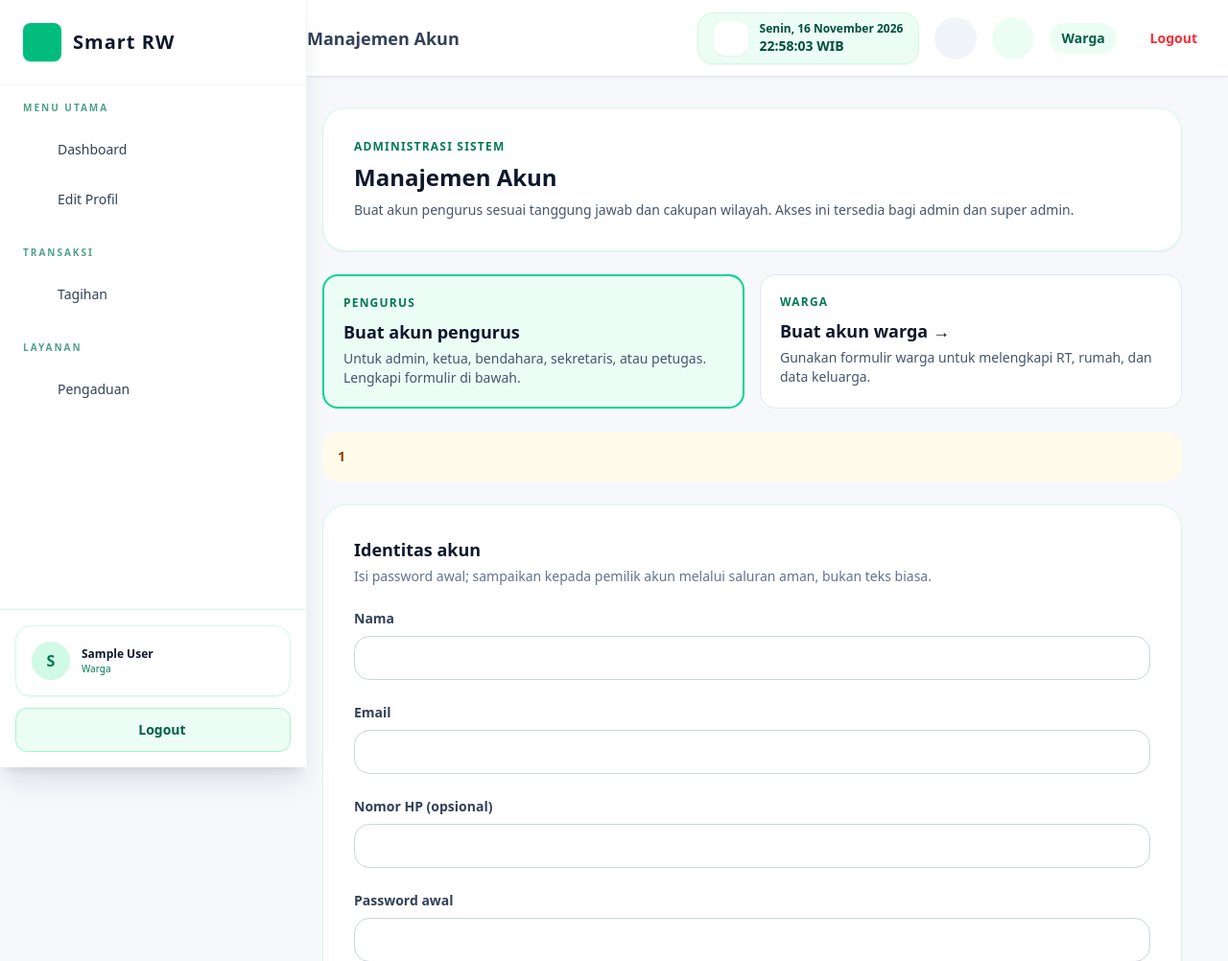
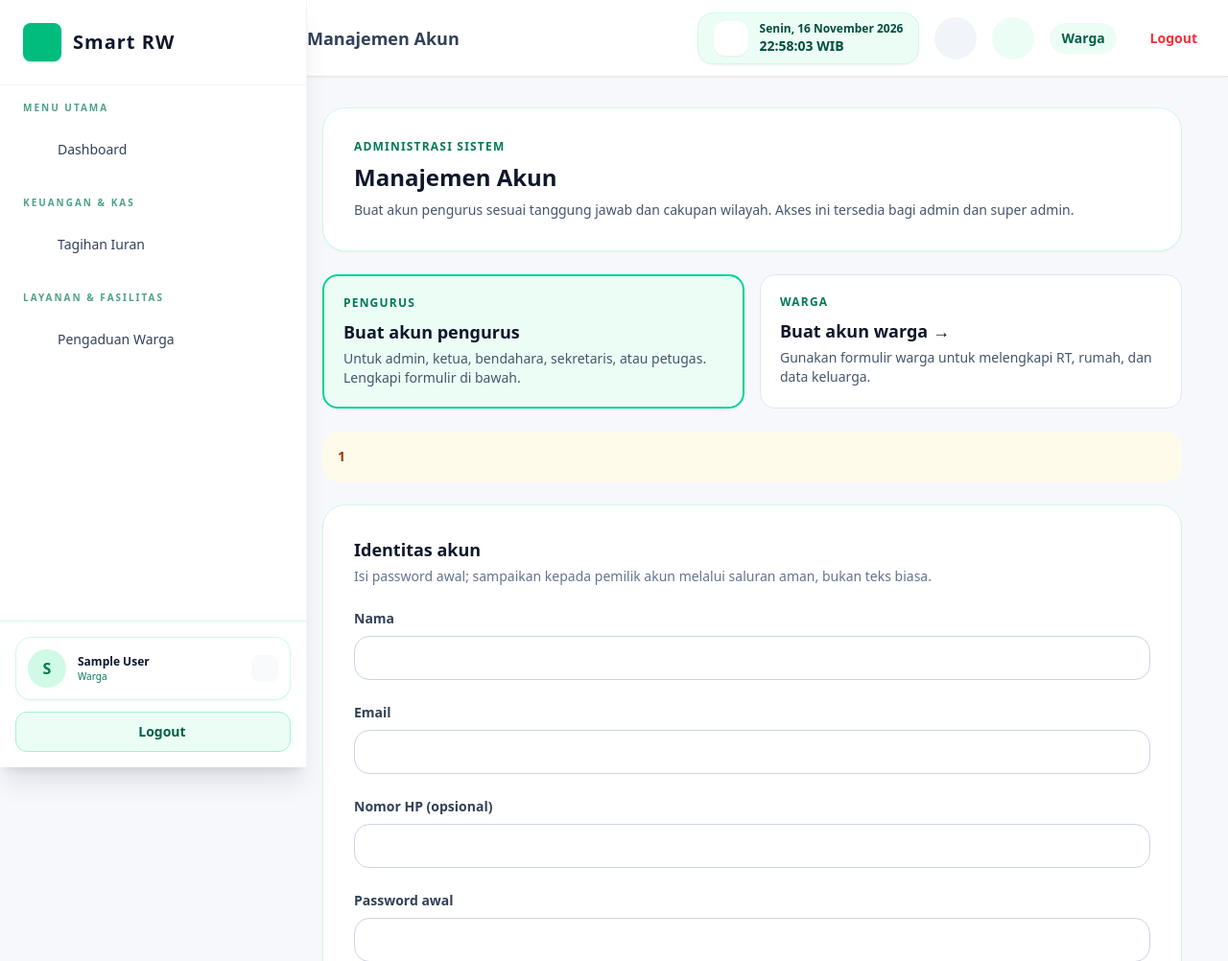
Before and after one commit to DimasWaldy/kas-rt-laravel, a Laravel app: template resources/views/admin/accounts/create.blade.php in a window 1280 px wide. Shown: the top 1002 px of the page at 96% size. Run offline with Laravel 12, Linux system fonts and the light colour scheme; the template is opened without the code that fills it, so the values that code supplies are empty; the visitor is signed in with stand-in values (Sample User, id 1); style sheets or scripts are compiled from the project's sources; parts of the project's set-up code (start-up, migrations or seed data) failed here and were passed over; some web fonts are replaced.

Commit message:
refactor(sidebar): rapikan pengelompokan menu sidebar dan integrasikan edit profil ke profil card

```diff
--- a/resources/views/layouts/app.blade.php
+++ b/resources/views/layouts/app.blade.php
@@ -65,6 +65,14 @@
                     'visible' => true,
                 ],
                 [
+                    'label' => 'Admin Dashboard',
+                    'route' => 'admin.dashboard',
+                    'active' => 'admin/dashboard',
+                    'icon' => 'fa-chart-line',
+                    'iconClass' => 'text-emerald-600',
+                    'visible' => $user->isAdmin(),
+                ],
+                [
                     'label' => 'Direktori RW',
                     'route' => 'direktori-rw.index',
                     'active' => 'direktori-rw*',
@@ -73,48 +81,10 @@
                     'permission' => 'view-direktori-rw',
                     'visible' => $user->hasPermission('view-direktori-rw'),
                 ],
-                [
-                    'label' => 'Edit Profil',
-                    'route' => 'profile.edit',
-                    'active' => 'profile',
-                    'icon' => 'fa-user',
-                    'iconClass' => 'text-emerald-600',
-                    'visible' => true,
-                ],
             ],
         ],
         [
-            'label' => 'Menu Khusus Admin',
-            'items' => [
-                [
-                    'label' => 'Admin Dashboard',
-                    'route' => 'admin.dashboard',
-                    'active' => 'admin/dashboard',
-                    'icon' => 'fa-chart-line',
-                    'iconClass' => 'text-emerald-600',
-                    'visible' => $user->isAdmin(),
-                ],
-                [
-                    'label' => 'Manajemen Akun',
-                    'route' => 'admin.accounts.create',
-                    'active' => 'admin/accounts*',
-                    'icon' => 'fa-users-gear',
-                    'iconClass' => 'text-emerald-600',
-                    'visible' => $user->isGlobalOperator() && $user->isAktif() && $user->hasPermission('admin-only'),
-                ],
-                [
-                    'label' => 'Verifikasi Warga',
-                    'route' => 'verifikasi-warga.index',
-                    'active' => 'verifikasi-warga*',
-                    'icon' => 'fa-user-check',
-                    'iconClass' => 'text-emerald-600',
-                    'permission' => 'manage-warga',
-                    'visible' => $user->hasPermission('manage-warga'),
-                ],
-            ],
-        ],
-        [
-            'label' => $user->isRwOfficial() ? 'Rekap Keuangan RW' : 'Transaksi',
+            'label' => $user->isRwOfficial() ? 'Rekap Keuangan RW' : 'Keuangan & Kas',
             'items' => [
                 [
                     'label' => 'Kas Masuk',
@@ -133,26 +103,13 @@
                     'visible' => ! $user->isRwOfficial() && $user->canViewFinance(),
                 ],
                 [
-                    'label' => 'Tagihan',
+                    'label' => $user->canManageFinance() ? 'Tagihan Warga' : 'Tagihan Iuran',
                     'route' => 'tagihan.index',
-                    'active' => 'tagihan*',
+                    'active' => ['tagihan', 'tagihan/*'],
                     'icon' => 'fa-receipt',
                     'iconClass' => 'text-lime-600',
                     'visible' => ! $user->isRwOfficial(),
                 ],
-                [
-                    'label' => 'Laporan Kas',
-                    'route' => 'laporan-kas.index',
-                    'active' => 'admin/laporan-kas*',
-                    'icon' => 'fa-chart-pie',
-                    'iconClass' => 'text-emerald-600',
-                    'visible' => $user->canViewFinance(),
-                ],
-            ],
-        ],
-        [
-            'label' => 'Pengelolaan RT',
-            'items' => [
                 [
                     'label' => 'Iuran Bulanan',
                     'route' => 'iuran-bulanan.index',
@@ -170,9 +127,76 @@
                     'visible' => $user->hasPermission('manage-finance'),
                 ],
                 [
+                    'label' => 'Verifikasi Tagihan',
+                    'route' => 'tagihan.admin',
+                    'active' => 'admin/tagihan*',
+                    'icon' => 'fa-clipboard-list',
+                    'iconClass' => 'text-green-600',
+                    'visible' => $user->canManageFinance(),
+                ],
+                [
+                    'label' => 'Laporan Kas',
+                    'route' => 'laporan-kas.index',
+                    'active' => 'admin/laporan-kas*',
+                    'icon' => 'fa-chart-pie',
+                    'iconClass' => 'text-emerald-600',
+                    'visible' => $user->canViewFinance(),
+                ],
+            ],
+        ],
+        [
+            'label' => 'Kewargaan & Wilayah',
+            'items' => [
+                [
+                    'label' => 'Verifikasi Warga',
+                    'route' => 'verifikasi-warga.index',
+                    'active' => 'verifikasi-warga*',
+                    'icon' => 'fa-user-check',
+                    'iconClass' => 'text-emerald-600',
+                    'permission' => 'manage-warga',
+                    'visible' => $user->hasPermission('manage-warga'),
+                ],
+                [
+                    'label' => 'Data Warga',
+                    'route' => 'admin.warga.index',
+                    'active' => 'admin/warga*',
+                    'icon' => 'fa-users',
+                    'iconClass' => 'text-teal-600',
+                    'visible' => $user->canManageWarga(),
+                ],
+                [
+                    'label' => 'Data Rumah',
+                    'route' => 'admin.rumah.index',
+                    'active' => 'admin/rumah*',
+                    'icon' => 'fa-house-user',
+                    'iconClass' => 'text-teal-600',
+                    'visible' => $user->canManageWarga(),
+                ],
+                [
+                    'label' => 'Manajemen Akun',
+                    'route' => 'admin.accounts.create',
+                    'active' => 'admin/accounts*',
+                    'icon' => 'fa-users-gear',
+                    'iconClass' => 'text-emerald-600',
+                    'visible' => $user->isGlobalOperator() && $user->isAktif() && $user->hasPermission('admin-only'),
+                ],
+            ],
+        ],
+        [
+            'label' => 'Layanan & Fasilitas',
+            'items' => [
+                [
+                    'label' => 'Surat Menyurat',
+                    'route' => 'surat.index',
+                    'active' => 'surat*',
+                    'icon' => 'fa-envelope-open-text',
+                    'iconClass' => 'text-emerald-600',
+                    'visible' => $user->canViewSurat(),
+                ],
+                [
                     'label' => 'Aset RT',
                     'route' => 'aset.index',
-                    'active' => 'aset*',
+                    'active' => ['aset', 'aset/*'],
                     'icon' => 'fa-boxes-stacked',
                     'iconClass' => 'text-teal-600',
                     'visible' => $user->hasPermission('view-aset'),
@@ -188,7 +212,7 @@
                 [
                     'label' => 'Aset RW',
                     'route' => 'aset-rw.index',
-                    'active' => 'aset-rw*',
+                    'active' => ['aset-rw', 'aset-rw/*'],
                     'icon' => 'fa-building-user',
                     'iconClass' => 'text-teal-600',
                     'visible' => $user->hasPermission('view-aset-rw'),
@@ -202,13 +226,50 @@
                     'visible' => $user->hasPermission('pinjam-aset-rw'),
                 ],
                 [
-                    'label' => 'Verifikasi Tagihan',
-                    'route' => 'tagihan.admin',
-                    'active' => 'admin/tagihan*',
-                    'icon' => 'fa-clipboard-list',
-                    'iconClass' => 'text-green-600',
-                    'visible' => $user->canManageFinance(),
+                    'label' => 'Fasilitas Lingkungan',
+                    'route' => 'fasilitas.index',
+                    'active' => 'fasilitas*',
+                    'icon' => 'fa-building-shield',
+                    'iconClass' => 'text-emerald-600',
+                    'visible' => $user->hasPermission('view-fasilitas'),
                 ],
+                [
+                    'label' => 'Pengaduan Fasilitas',
+                    'route' => 'pengaduan-fasilitas.index',
+                    'active' => 'pengaduan-fasilitas*',
+                    'icon' => 'fa-triangle-exclamation',
+                    'iconClass' => 'text-emerald-600',
+                    'visible' => $user->hasPermission('lapor-fasilitas'),
+                ],
+                [
+                    'label' => 'Keamanan & Ronda',
+                    'route' => 'keamanan.index',
+                    'active' => 'keamanan*',
+                    'icon' => 'fa-shield-halved',
+                    'iconClass' => 'text-emerald-600',
+                    'visible' => $user->hasPermission('manage-fasilitas'),
+                ],
+                [
+                    'label' => 'Pengaduan Warga',
+                    'route' => 'pengaduan.index',
+                    'active' => ['pengaduan', 'pengaduan/*'],
+                    'icon' => 'fa-bullhorn',
+                    'iconClass' => 'text-emerald-600',
+                    'visible' => true,
+                ],
+                [
+                    'label' => 'Agenda Kegiatan',
+                    'route' => 'kegiatan.index',
+                    'active' => 'kegiatan*',
+                    'icon' => 'fa-calendar-days',
+                    'iconClass' => 'text-emerald-600',
+                    'visible' => $user->hasPermission('view-kegiatan'),
+                ],
+            ],
+        ],
+        [
+            'label' => 'Pemberdayaan & Ekonomi',
+            'items' => [
                 [
                     'label' => 'Koperasi Warga',
                     'route' => 'koperasi.index',
@@ -226,44 +287,7 @@
                     'visible' => $user->hasPermission('manage-koperasi'),
                 ],
                 [
-                    'label' => 'Data Rumah',
-                    'route' => 'admin.rumah.index',
-                    'active' => 'admin/rumah*',
-                    'icon' => 'fa-house-user',
-                    'iconClass' => 'text-teal-600',
-                    'visible' => $user->canManageWarga(),
-                ],
-                [
-                    'label' => 'Data Warga',
-                    'route' => 'admin.warga.index',
-                    'active' => 'admin/warga*',
-                    'icon' => 'fa-users',
-                    'iconClass' => 'text-teal-600',
-                    'visible' => $user->canManageWarga(),
-                ],
-            ],
-        ],
-        [
-            'label' => 'Layanan',
-            'items' => [
-                [
-                    'label' => 'Pengaduan',
-                    'route' => 'pengaduan.index',
-                    'active' => ['pengaduan', 'pengaduan/*'],
-                    'icon' => 'fa-bullhorn',
-                    'iconClass' => 'text-emerald-600',
-                    'visible' => true,
-                ],
-                [
-                    'label' => 'Fasilitas',
-                    'route' => 'fasilitas.index',
-                    'active' => 'fasilitas*',
-                    'icon' => 'fa-building-shield',
-                    'iconClass' => 'text-emerald-600',
-                    'visible' => $user->hasPermission('view-fasilitas'),
-                ],
-                [
-                    'label' => 'UMKM',
+                    'label' => 'Katalog UMKM',
                     'route' => 'umkm.index',
                     'active' => ['umkm', 'umkm/*'],
                     'icon' => 'fa-store',
@@ -279,36 +303,12 @@
                     'visible' => $user->hasPermission('daftar-umkm'),
                 ],
                 [
-                    'label' => 'Pengaduan Fasilitas',
-                    'route' => 'pengaduan-fasilitas.index',
-                    'active' => 'pengaduan-fasilitas*',
-                    'icon' => 'fa-triangle-exclamation',
+                    'label' => 'Bank Sampah',
+                    'route' => 'bank-sampah.index',
+                    'active' => 'bank-sampah*',
+                    'icon' => 'fa-recycle',
                     'iconClass' => 'text-emerald-600',
-                    'visible' => $user->hasPermission('lapor-fasilitas'),
-                ],
-                [
-                    'label' => 'Keamanan',
-                    'route' => 'keamanan.index',
-                    'active' => 'keamanan*',
-                    'icon' => 'fa-shield-halved',
-                    'iconClass' => 'text-emerald-600',
-                    'visible' => $user->hasPermission('manage-fasilitas'),
-                ],
-                [
-                    'label' => 'Surat Menyurat',
-                    'route' => 'surat.index',
-                    'active' => 'surat*',
-                    'icon' => 'fa-envelope-open-text',
-                    'iconClass' => 'text-emerald-600',
-                    'visible' => $user->canViewSurat(),
-                ],
-                [
-                    'label' => 'Kegiatan',
-                    'route' => 'kegiatan.index',
-                    'active' => 'kegiatan*',
-                    'icon' => 'fa-calendar-days',
-                    'iconClass' => 'text-emerald-600',
-                    'visible' => $user->hasPermission('view-kegiatan'),
+                    'visible' => $user->hasPermission('view-bank-sampah'),
                 ],
                 [
                     'label' => 'Posyandu',
@@ -317,14 +317,6 @@
                     'icon' => 'fa-baby',
                     'iconClass' => 'text-rose-500',
                     'visible' => $user->hasPermission('view-posyandu'),
-                ],
-                [
-                    'label' => 'Bank Sampah',
-                    'route' => 'bank-sampah.index',
-                    'active' => 'bank-sampah*',
-                    'icon' => 'fa-recycle',
-                    'iconClass' => 'text-emerald-600',
-                    'visible' => $user->hasPermission('view-bank-sampah'),
                 ],
             ],
         ],
@@ -425,21 +417,26 @@
         </nav>
 
         <div class="border-t border-emerald-100 bg-white/70 p-4 dark:border-slate-800 dark:bg-slate-900/70">
-            <div class="mb-3 rounded-2xl border border-emerald-100 bg-white p-4 shadow-xs dark:border-slate-800 dark:bg-slate-900/60">
-                <div class="flex items-center gap-3">
-                    <div class="flex h-10 w-10 shrink-0 items-center justify-center rounded-full bg-emerald-100 font-bold text-emerald-700">
-                        {{ substr($user->name, 0, 1) }}
+            <a href="{{ route('profile.edit') }}" class="group mb-3 block rounded-2xl border {{ request()->is('profile*') ? 'border-emerald-500 ring-2 ring-emerald-500/20 bg-emerald-50/60 dark:border-emerald-500' : 'border-emerald-100 bg-white dark:border-slate-800 dark:bg-slate-900/60' }} p-3 shadow-xs transition hover:border-emerald-300 hover:bg-emerald-50/50 dark:hover:bg-slate-800/80" title="Klik untuk edit profil">
+                <div class="flex items-center justify-between gap-3">
+                    <div class="flex min-w-0 items-center gap-3">
+                        <div class="flex h-10 w-10 shrink-0 items-center justify-center rounded-full bg-emerald-100 font-bold text-emerald-700 transition group-hover:bg-emerald-200 dark:bg-emerald-950 dark:text-emerald-300">
+                            {{ substr($user->name, 0, 1) }}
+                        </div>
+                        <div class="min-w-0">
+                            <p class="truncate text-xs font-bold text-slate-900 transition group-hover:text-emerald-800 dark:text-slate-100 dark:group-hover:text-emerald-300">{{ $user->name }}</p>
+                            <p class="truncate text-[10px] capitalize text-emerald-700 dark:text-emerald-400">{{ $roleLabel }}</p>
+                        </div>
                     </div>
-                    <div class="min-w-0">
-                        <p class="truncate text-xs font-bold text-slate-900">{{ $user->name }}</p>
-                        <p class="truncate text-[10px] capitalize text-emerald-700">{{ $roleLabel }}</p>
+                    <div class="flex h-7 w-7 shrink-0 items-center justify-center rounded-lg bg-slate-50 text-slate-400 transition group-hover:bg-emerald-100 group-hover:text-emerald-700 dark:bg-slate-800 dark:text-slate-400 dark:group-hover:bg-slate-700 dark:group-hover:text-emerald-300">
+                        <i class="fa-solid fa-gear text-xs"></i>
                     </div>
                 </div>
-            </div>
+            </a>
 
             <form method="POST" action="{{ route('logout') }}">
                 @csrf
-                <button class="flex w-full items-center justify-center gap-2 rounded-xl border border-emerald-200 bg-emerald-50 px-3 py-3 text-sm font-bold text-emerald-800 transition hover:bg-emerald-100">
+                <button class="flex w-full items-center justify-center gap-2 rounded-xl border border-emerald-200 bg-emerald-50 px-3 py-2.5 text-sm font-bold text-emerald-800 transition hover:bg-emerald-100 dark:border-slate-700 dark:bg-slate-800 dark:text-emerald-400 dark:hover:bg-slate-700">
                     <i class="fa-solid fa-right-from-bracket"></i>
                     <span>Logout</span>
                 </button>
```
